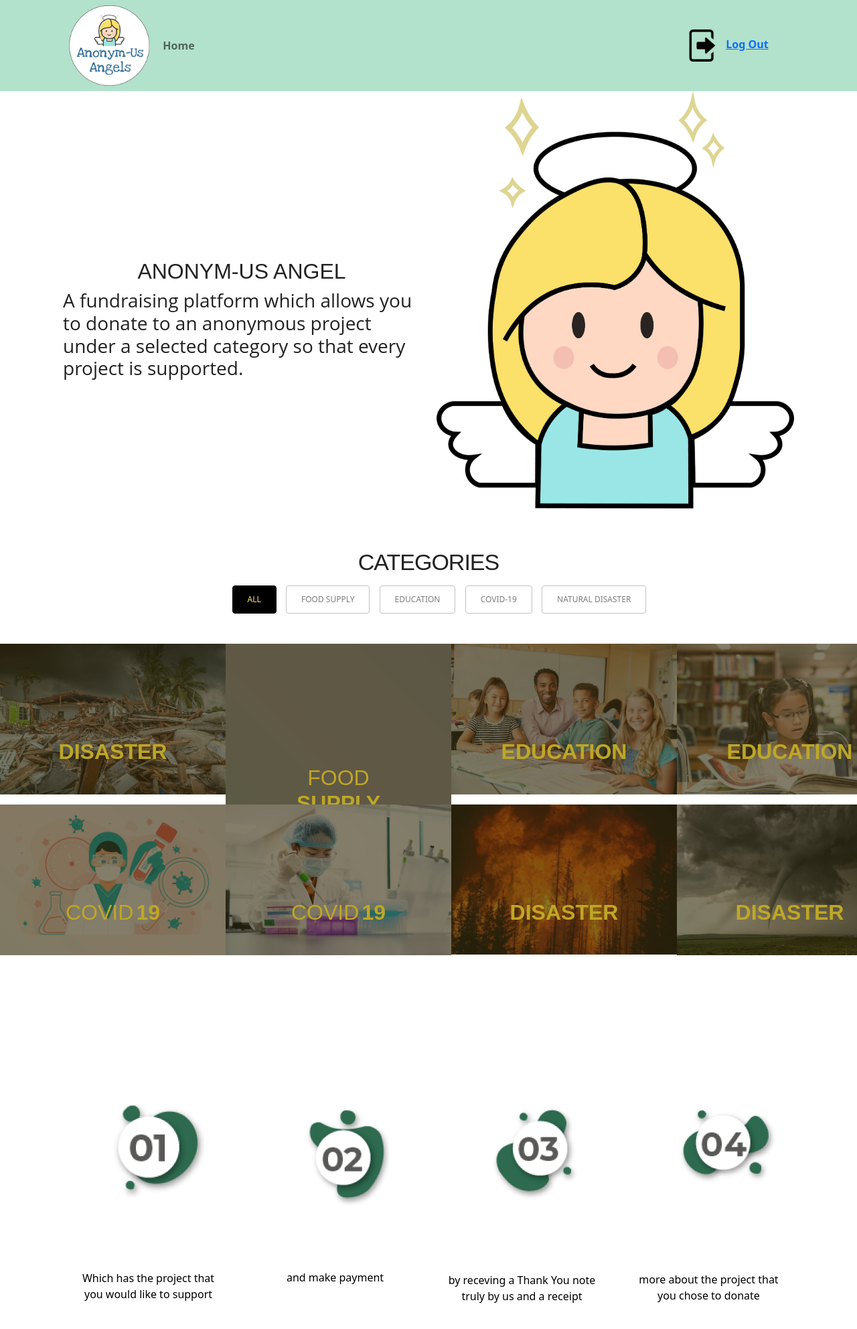
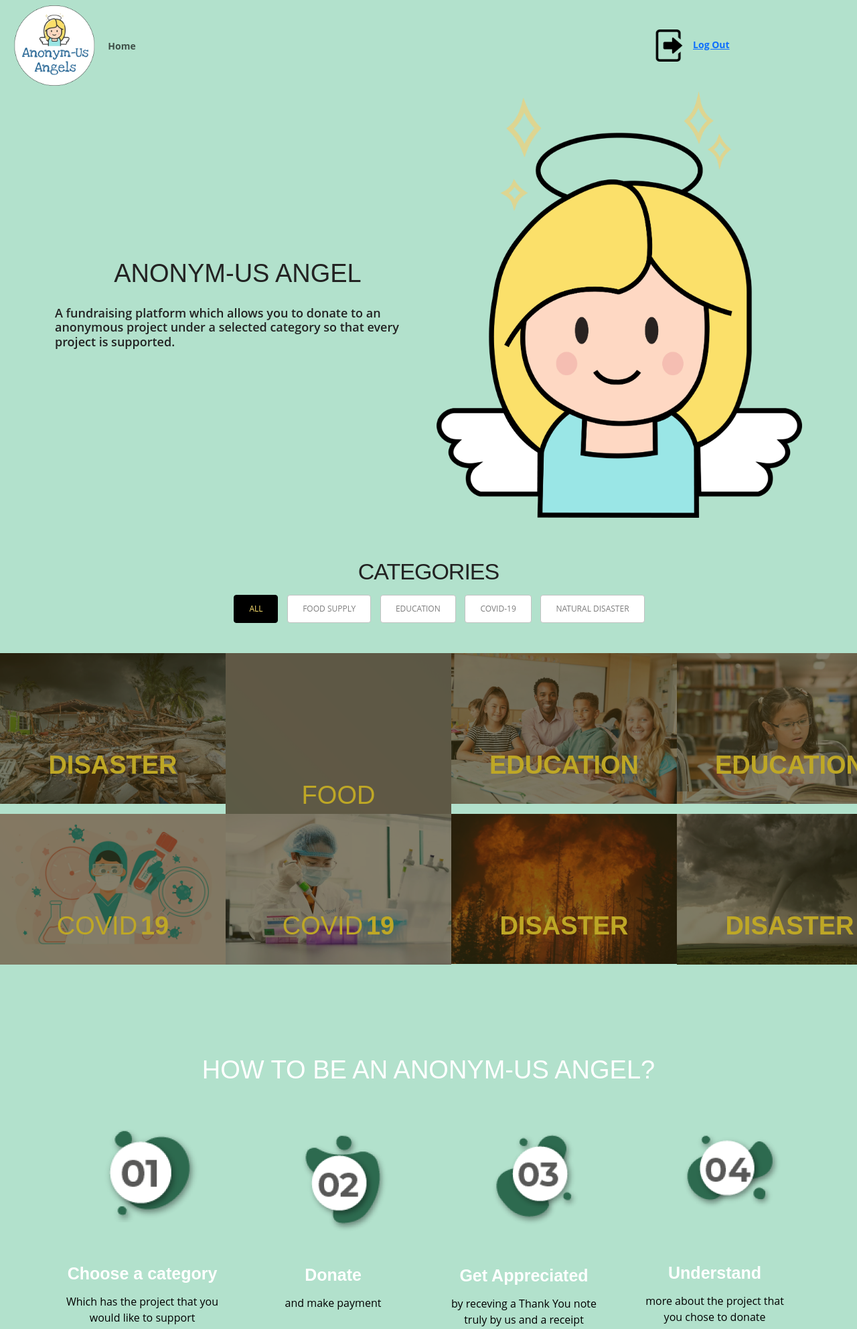
Before and after one commit to marcuswkl/donation-platform, a PHP site: page /donor-home.php in a window 1280 px wide. Shown: the top 1984 px of the page at 67% size. Run offline with PHP 8.4, Linux system fonts and the light colour scheme; some libraries are stand-ins or nearby versions; grey boxes are pictures that could not be loaded.

Commit message:
Modify Header and Footer

```diff
--- a/css/head.css
+++ b/css/head.css
@@ -1,4 +1,4 @@
-.container{
+.topnav-container{
     margin-left: 0%;
     width: 100%;
 }
--- a/foot.php
+++ b/foot.php
@@ -1,19 +1,7 @@
-<!DOCTYPE html>
-<html lang="en">
-
-<head>
-    <meta charset="UTF-8">
-    <meta http-equiv="X-UA-Compatible" content="IE=edge">
-    <meta name="viewport" content="width=device-width, initial-scale=1.0">
-    <!-- Bootstrap CSS CDN -->
-    <link href="https://cdn.jsdelivr.net/npm/bootstrap@5.1.1/dist/css/bootstrap.min.css" rel="stylesheet" integrity="sha384-F3w7mX95PdgyTmZZMECAngseQB83DfGTowi0iMjiWaeVhAn4FJkqJByhZMI3AhiU" crossorigin="anonymous">
 <!-- Bootstrap Icons CDN -->
 <link rel="stylesheet" href="https://cdn.jsdelivr.net/npm/bootstrap-icons@1.6.0/font/bootstrap-icons.css">
 <link href="../css/foot.css" type="text/css" rel="stylesheet">
 
-</head>
-
-<body>
 <footer class="p-3 footer" style="background-color: #B2E1CC; border-top: 2px solid black">
     <div class="d-flex justify-content-start align-items-center">
         <div>
@@ -30,13 +18,4 @@
 
         </div>
     </div>
-
-
-
-
-
 </footer>
-
-</body>
-
-</html>
--- a/head.php
+++ b/head.php
@@ -1,18 +1,7 @@
-<html>
+<link href="../css/head.css" type="text/css" rel="stylesheet">
 
-<head>
-    <meta charset="UTF-8">
-    <meta http-equiv="X-UA-Compatible" content="IE=edge">
-    <meta name="viewport" content="width=device-width, initial-scale=1.0">
-    <!-- Bootstrap CSS CDN -->
-    <link href="https://cdn.jsdelivr.net/npm/bootstrap@5.1.1/dist/css/bootstrap.min.css" rel="stylesheet" integrity="sha384-F3w7mX95PdgyTmZZMECAngseQB83DfGTowi0iMjiWaeVhAn4FJkqJByhZMI3AhiU" crossorigin="anonymous">
-
-    <link href="../css/head.css" type="text/css" rel="stylesheet">
-</head>
-
-<body>
 <nav class="navbar navbar-expand-md navbar-light head">
-        <div class="container">
+    <div class="container topnav-container">
         <a href="#"> <img src="../resources/img/Logo.png" alt="logo" class="mx-2 logo"></a>
 
         <button class="navbar-toggler" type="button" data-bs-toggle="collapse" data-bs-target="#navmenu">
@@ -44,7 +33,3 @@
         </div>
     </div>
 </nav>
-</body>
-
-
-</html>
```
Lines whose indentation alone changed are shown as unchanged.
